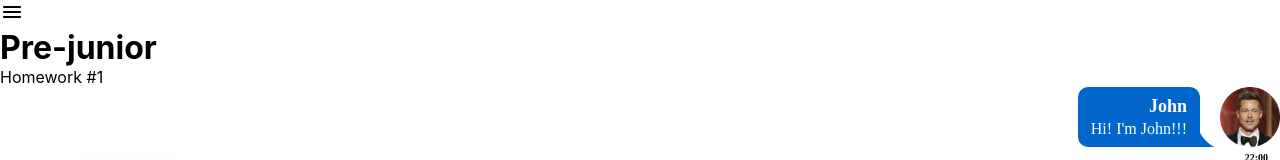
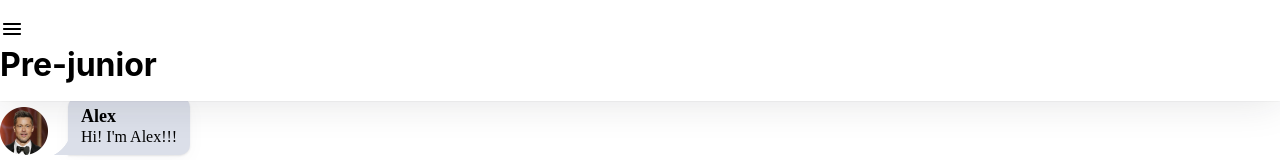
Before and after one commit to allexmorozovv/homeworks, a React (Create React App) app: page /#/pre-junior in a window 1280 px wide. Shown: the top 160 px of the page. Built offline with nearby package versions, Linux system fonts and the light colour scheme.

Commit message:
fix homework 5

```diff
--- a/package.json
+++ b/package.json
@@ -21,7 +21,7 @@
     "react": "18.2.0",
     "react-dom": "18.2.0",
     "react-redux": "8.0.4",
-    "react-router-dom": "6.4.1",
+    "react-router-dom": "^6.5.0",
     "react-scripts": "5.0.1",
     "redux": "4.2.0",
     "typescript": "4.7.4",
--- a/src/s2-homeworks/hw05/header/Header.module.css
+++ b/src/s2-homeworks/hw05/header/Header.module.css
@@ -1,8 +1,20 @@
-.burgerMenuIcon {
+/*.burgerMenuIcon {*/
+/*    height: 40px;*/
+/*}*/
+
+.header {
+    position: fixed;
+    z-index: 99;
+    top: 0;
+    left: 0;
+    width: 100%;
+    min-height: 60px;
+    padding: 17px 0;
+    background-color: #ffffff;
+    box-shadow: 0 0 40px rgba(29, 33, 38, 0.13), 0 0 2px rgba(29, 33, 38, 0.1);
 }
 
-.header {
-}
-
-.header h1 {
-}
+/*.header h1 {*/
+/*    flex-size: 25px;*/
+/*    font-weight: 600;*/
+/*}*/
--- a/src/s2-homeworks/hw05/sidebar/Sidebar.module.css
+++ b/src/s2-homeworks/hw05/sidebar/Sidebar.module.css
@@ -1,7 +1,7 @@
 .sidebar {
     display: flex;
     flex-direction: column;
-    z-index: 2;
+    z-index: 999;
     left: -100%;
     position: fixed;
     transition: 850ms;
--- a/src/s2-homeworks/hw05/sidebar/Sidebar.tsx
+++ b/src/s2-homeworks/hw05/sidebar/Sidebar.tsx
@@ -32,7 +32,7 @@ export const Sidebar: FC<PropsType> = ({open, handleClose}) => {
                         to={PATH.PRE_JUNIOR}
                         onClick={handleClose}
                         className={({isActive}) =>
-                            (isActive ? s.active : ' ')}
+                            (isActive ? s.active : '')}
                     >
                         Pre-junior
                     </NavLink>
@@ -41,7 +41,8 @@ export const Sidebar: FC<PropsType> = ({open, handleClose}) => {
                         to={PATH.JUNIOR}
                         onClick={handleClose}
                         className={({isActive}) =>
-                            (isActive ? s.active : ' ')}
+                            (isActive ? s.active : '')}
+                        end
                     >
                         Junior
                     </NavLink>
@@ -50,7 +51,7 @@ export const Sidebar: FC<PropsType> = ({open, handleClose}) => {
                         to={PATH.JUNIOR_PLUS}
                         onClick={handleClose}
                         className={({isActive}) =>
-                            (isActive ? s.active : ' ')}
+                            (isActive ? s.active : '')}
                     >
                         Junior Plus
                     </NavLink>
```
Also changed, not shown: 1 other file (tests, documents, lock files or other folders).
